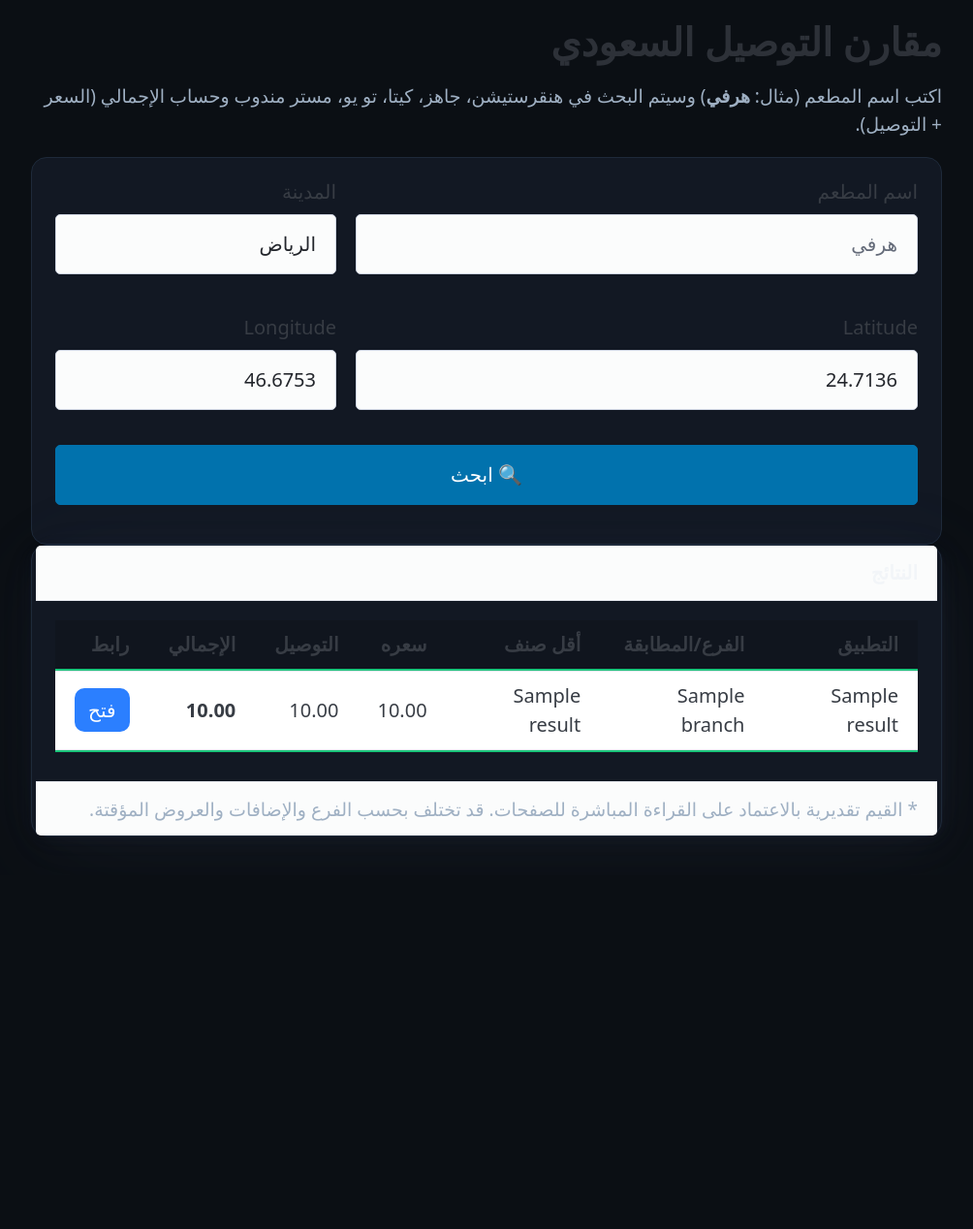
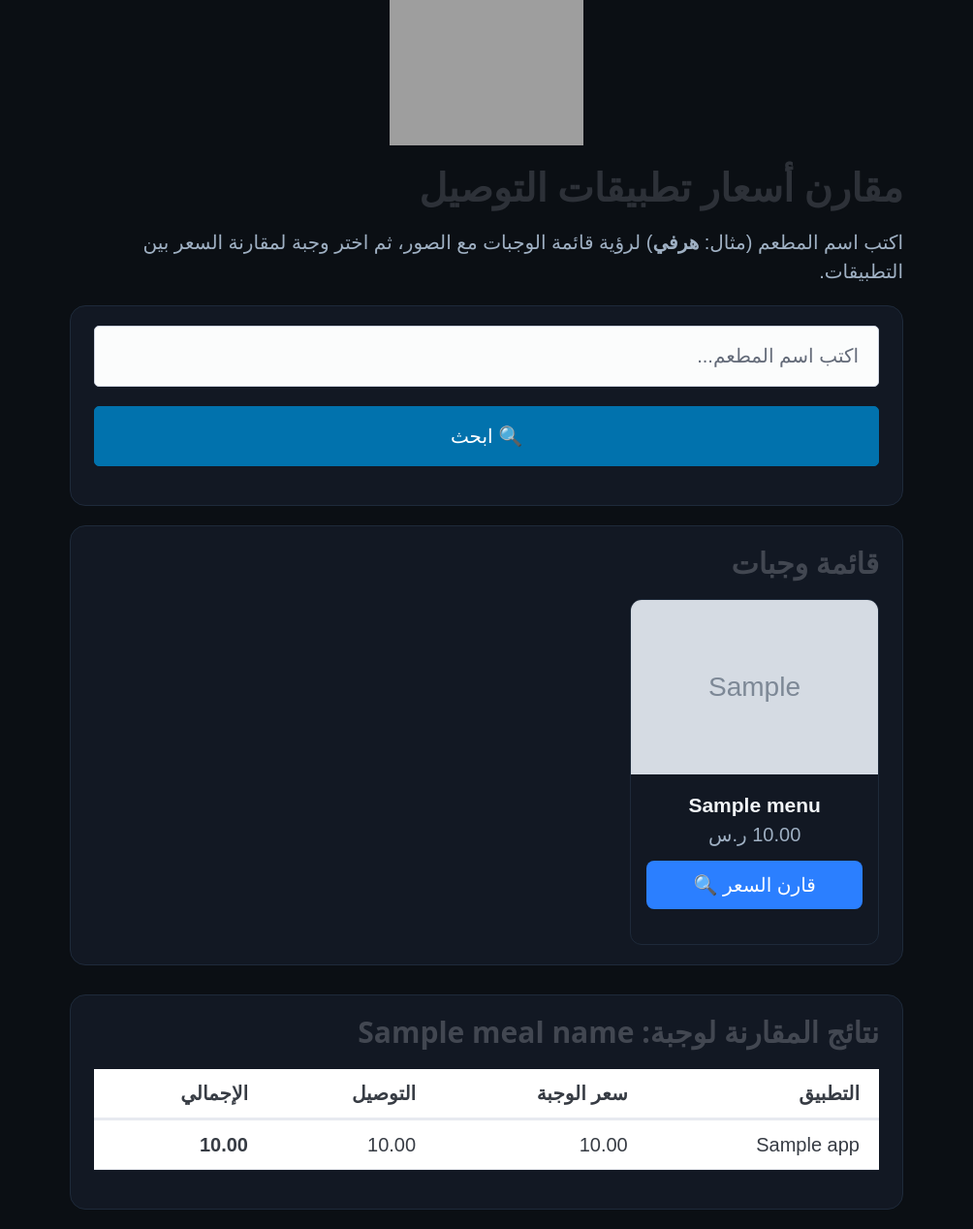
Before and after one commit to Gcodsa/delivery-compare, a Flask app: template templates/index.html in a window 1280 px wide. Shown: the whole page at 97% size, without its empty margins (138-1142 px from the left). Before the commit the page ends 864 px from the top, so only its background shows below. Run offline with Flask 3, Linux system fonts and the light colour scheme; the template is opened without the code that fills it: most values are stand-ins (such as "Sample title", 1, 10 or a date in 2020); grey boxes marked "Sample" are stand-in pictures; some libraries are stand-ins or nearby versions; grey boxes are pictures that could not be loaded.

Commit message:
Add files via upload

```diff
--- a/templates/index.html
+++ b/templates/index.html
@@ -1,109 +1,176 @@
 <!doctype html>
 <html lang="ar" dir="rtl">
+      <header class="header">
+    <img src="https://i.imgur.com/2uxXbdo.png" class="logo" alt="شعار">
+  </header>
 <head>
   <meta charset="utf-8" />
   <meta name="viewport" content="width=device-width, initial-scale=1" />
-  <title>مقارن التوصيل السعودي</title>
+  <title>مقارن أسعار التوصيل</title>
   <link rel="stylesheet" href="https://cdn.jsdelivr.net/npm/@picocss/pico@2/css/pico.min.css">
   <style>
-    body { background:#0b0f14; color:#f2f5f8; }
-    main { max-width: 980px; margin-inline: auto; padding: 2rem 1rem; }
-    .card { background:#121823; border:1px solid #1e2a3a; border-radius:16px; padding:1rem 1.2rem; }
-    .muted { color:#9fb0c3; font-size:0.95rem; }
-    .badge { padding:0.2rem 0.5rem; border-radius:999px; background:#1e2a3a; }
-    .best { background:#0f5132; }
-    table { width:100%; }
-    thead th { background:#10151e; position: sticky; top:0; }
-    tbody tr:hover { background:#0e1420; }
-    a.btn { text-decoration:none; color:#fff; background:#2b7fff; padding:.45rem .7rem; border-radius:10px; }
-    .grid { display:grid; gap:1rem; grid-template-columns: 1fr; }
-    @media (min-width: 720px) {
-      .grid { grid-template-columns: 2fr 1fr; }
+
+    body{background:#0b0f14;color:#f2f5f8;font-family:"Cairo",sans-serif}
+    main{max-width:900px;margin-inline:auto;padding:2rem 1rem}
+    .card{background:#121823;border:1px solid #1e2a3a;border-radius:16px;padding:1rem 1.2rem}
+    .muted{color:#9fb0c3}
+    button,input{direction:rtl}
+
+          header.header {
+      text-align: center;
+      padding: 0 !important;
+      margin: 0 !important;
+       padding-top: clamp(0.5rem, 2vw, 1rem);    /* مسافة فوق الهيدر */
+       padding-bottom: clamp(0.5rem, 2vw, 1rem); /* مسافة تحت الهيدر */
     }
-    input,button { direction: rtl; }
+        .logo {
+      max-width: 200px;
+      transition: transform .3s;
+    }
+    .logo:hover { transform: scale(1.03); }
+
+    .grid {
+  display: grid;
+  gap: 1rem;
+  grid-template-columns: repeat(auto-fill, minmax(250px, 1fr));
+}
+.meal {
+  background: #121823;
+  border: 1px solid #1e2a3a;
+  border-radius: 12px;
+  overflow: hidden;
+  text-align: center;
+}
+.meal img {
+  width: 100%;
+  height: 180px;
+  object-fit: cover;
+  background: #0e1522;
+}
+.meal .info {
+  padding: 0.8rem;
+}
+.meal .name {
+  font-weight: 700;
+  font-size: 1.05rem;
+}
+.meal .price {
+  color: #9fb0c3;
+  margin-bottom: 0.6rem;
+}
+.meal button {
+  width: 100%;
+  background: #2b7fff;
+  border: none;
+  border-radius: 8px;
+  color: #fff;
+  padding: 0.5rem;
+  cursor: pointer;
+}
+.meal button:hover {
+  background: #0b5ed7;
+}
+
+</style>
+<style>
+/* منع تحديد النص */
+body {
+  -webkit-user-select: none; /* Chrome و Safari */
+  -moz-user-select: none;    /* Firefox */
+  -ms-user-select: none;     /* Internet Explorer / Edge */
+  user-select: none;
+}
+</style>
+
+<script>
+// 🚫 منع استخدام اختصارات لوحة المفاتيح (Ctrl+C, Ctrl+V, Ctrl+U ...)
+document.addEventListener('keydown', function(e) {
+  if (e.ctrlKey || e.metaKey) {
+    e.preventDefault();
+  }
+});
+
+// 🚫 منع النقر بزر الماوس الأيمن
+document.addEventListener('contextmenu', function(e) {
+  e.preventDefault();
+});
+
+// 🚫 منع سحب الصور (إن وُجدت)
+document.addEventListener('dragstart', function(e) {
+  e.preventDefault();
+});
+
+// 🚫 منع النقر المزدوج (لتفادي تحديد النص)
+document.addEventListener('dblclick', function(e) {
+  e.preventDefault();
+}, { passive: false });
+</script>
+
   </style>
 </head>
 <body>
   <main>
-    <h1>مقارن التوصيل السعودي</h1>
-    <p class="muted">اكتب اسم المطعم (مثال: <strong>هرفي</strong>) وسيتم البحث في هنقرستيشن، جاهز، كيتا، تو يو، مستر مندوب وحساب الإجمالي (السعر + التوصيل).</p>
+  <h1>مقارن أسعار تطبيقات التوصيل</h1>
+  <p class="muted">اكتب اسم المطعم (مثال: <strong>هرفي</strong>) لرؤية قائمة الوجبات مع الصور، ثم اختر وجبة لمقارنة السعر بين التطبيقات.</p>
 
+  <!-- ✅ مربع البحث -->
   <form method="post" class="card">
+    <input type="text" name="restaurant" placeholder="اكتب اسم المطعم..." required />
+    <button type="submit">🔍 ابحث</button>
+  </form>
+
+  <!-- ✅ قائمة الوجبات -->
+  {% if menu and menu|length > 0 %}
+  <div class="card" style="margin-top:1rem;">
+    <h3>قائمة وجبات {{ query.restaurant }}</h3>
     <div class="grid">
-        <div>
-          <label>اسم المطعم</label>
-          <input type="text" name="restaurant" placeholder="هرفي" required />
-        </div>
-        <div>
-          <label>المدينة</label>
-          <input type="text" name="city" value="الرياض" />
-        </div>
-        <div>
-          <label>Latitude</label>
-          <input type="number" step="0.0001" name="lat" value="24.7136" />
-        </div>
-        <div>
-          <label>Longitude</label>
-          <input type="number" step="0.0001" name="lng" value="46.6753" />
+      {% for m in menu %}
+      <div class="meal">
+        {% if m.image %}
+          <img src="{{ m.image }}" alt="{{ m.name }}">
+        {% else %}
+          <img src="https://dummyimage.com/600x400/0e1522/ffffff&text=No+Image" alt="">
+        {% endif %}
+        <div class="info">
+          <div class="name">{{ m.name }}</div>
+          <div class="price">{{ '%.2f'|format(m.price) if m.price is not none else '-' }} ر.س</div>
+          <form method="post">
+            <input type="hidden" name="restaurant" value="{{ query.restaurant }}">
+            <input type="hidden" name="meal_name" value="{{ m.name }}">
+            <button type="submit" name="compare" value="1" class="btn">قارن السعر 🔍</button>
+          </form>
         </div>
       </div>
-      <button type="submit" style="margin-top: .8rem;">🔍 ابحث</button>
-    </form>
-
-    {% if error %}
-      <article class="card" style="border-color:#5b2222;background:#141017;color:#f7c9c9">{{ error }}</article>
+      {% endfor %}
+    </div>
+  </div>
   {% endif %}
 
-    {% if results is not none %}
-      <article class="card">
-        <header style="display:flex;justify-content:space-between;align-items:center;">
-          <strong>النتائج</strong>
-          {% if query %}
-            <span class="badge">مطعم: {{ query.restaurant }} • {{ query.city }}</span>
-          {% endif %}
-        </header>
-        <div style="overflow:auto;">
-          <table>
+  <!-- ✅ نتائج المقارنة -->
+  {% if results %}
+  <div class="card" style="margin-top:1.5rem;">
+    <h3>نتائج المقارنة لوجبة: {{ meal_name }}</h3>
+    <table class="price-table">
       <thead>
         <tr>
           <th>التطبيق</th>
-                <th>الفرع/المطابقة</th>
-                <th>أقل صنف</th>
-                <th>سعره</th>
+          <th>سعر الوجبة</th>
           <th>التوصيل</th>
           <th>الإجمالي</th>
-                <th>رابط</th>
         </tr>
       </thead>
       <tbody>
-              {% set best_total = None %}
-              {% for q in results %}
-                {% if best_total is none and q.total is not none %}
-                  {% set best_total = q.total %}
-                {% endif %}
-                <tr {% if best_total is not none and q.total == best_total %}style="outline:2px solid #1bc57b"{% endif %}>
-                  <td>{{ q.app_name }}</td>
-                  <td>{{ q.branch }}</td>
-                  <td>{{ q.item_name or '-' }}</td>
-                  <td>{{ '%.2f'|format(q.item_price) if q.item_price is not none else '-' }}</td>
-                  <td>
-                    {% if q.delivery_free %}<span class="badge best">مجاني</span>
-                    {% else %}
-                      {{ '%.2f'|format(q.delivery_fee) if q.delivery_fee is not none else '-' }}
-                    {% endif %}
-                  </td>
-                  <td><strong>{{ '%.2f'|format(q.total) if q.total is not none else '-' }}</strong></td>
-                  <td>{% if q.url %}<a class="btn" target="_blank" rel="noopener" href="{{ q.url }}">فتح</a>{% else %}-{% endif %}</td>
+        {% set best_total = results[0].total if results and results[0].total is not none else none %}
+        {% for r in results %}
+        <tr {% if best_total and r.total == best_total %}class="best"{% endif %}>
+          <td>{{ r.app }}</td>
+          <td>{{ '%.2f'|format(r.item_price) if r.item_price is not none else '-' }}</td>
+          <td>{% if r.delivery_free %}مجاني{% else %}{{ '%.2f'|format(r.delivery_fee) if r.delivery_fee is not none else '-' }}{% endif %}</td>
+          <td><strong>{{ '%.2f'|format(r.total) if r.total is not none else '-' }}</strong></td>
         </tr>
         {% endfor %}
       </tbody>
     </table>
   </div>
-        <footer class="muted" style="margin-top:.6rem">
-          * القيم تقديرية بالاعتماد على القراءة المباشرة للصفحات. قد تختلف بحسب الفرع والإضافات والعروض المؤقتة.
-        </footer>
-      </article>
   {% endif %}
 </main>
-</body>
-</html>
```
Also changed, not shown: templates/compare.html (added, +119 -0 lines). Lines whose indentation alone changed are shown as unchanged.
